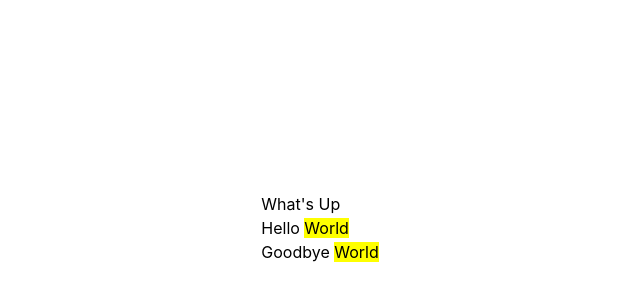
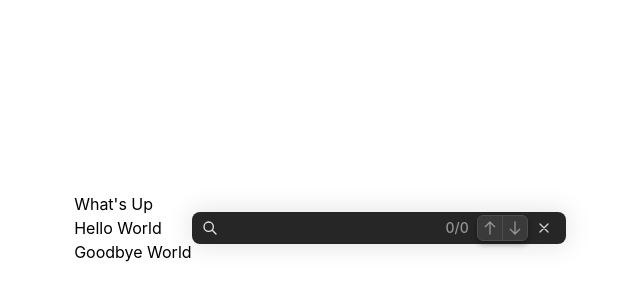
Before and after one commit to ecodercc5/ctrl-f-finder, a React (Create React App) app: page / in a window 1280 px wide. Shown: the part 172-472 px from the top of the page, without its empty margins (320-960 px from the left). Built offline with nearby package versions, Linux system fonts and the light colour scheme.

Commit message:
interaction working

```diff
--- a/src/App.tsx
+++ b/src/App.tsx
@@ -1,29 +1,45 @@
-// import "./test";
-
 import { useEffect, useRef, useState } from "react";
 import { Finder } from "./components/Finder";
-import { reduceMatches } from "./core";
+import { getMatches, Match } from "./core";
+import { Highlights } from "./Highlights";
 
 function App() {
   const iframeRef = useRef<HTMLDivElement>(null);
-  const [matches, setMatches] = useState<[Node, [number, number]][]>([]);
+  const [matches, setMatches] = useState<Match[]>([]);
+  const [activeIndex, setActiveIndex] = useState(-1);
+  const [search, setSearch] = useState("");
 
   useEffect(() => {
     const iframe = iframeRef.current!;
 
-    const matches = reduceMatches<[Node, [number, number]][]>(
-      iframe,
-      "World",
-      (curr, [node, range]) => [...curr, [node, range]],
-      []
-    );
+    const matches = getMatches(iframe, search);
+
+    if (matches.length) {
+      setActiveIndex(0);
+    } else {
+      setActiveIndex(-1);
+    }
 
     setMatches(matches);
 
     console.log(matches);
-  }, []);
+  }, [search]);
 
-  const getHighlightKey = () => {};
+  const numMatches = matches.length;
+  const currentMatch = activeIndex + 1;
+
+  const handleUp = () => {
+    const prevActiveIndex =
+      activeIndex - 1 >= 0 ? activeIndex - 1 : matches.length - 1;
+
+    setActiveIndex(prevActiveIndex);
+  };
+
+  const handleDown = () => {
+    const index = (activeIndex + 1) % matches.length;
+
+    setActiveIndex(index);
+  };
 
   return (
     <div className="App">
@@ -33,35 +49,16 @@ function App() {
         <div>Goodbye World</div>
       </div>
 
-      {matches.map((match) => {
-        const [node, range] = match;
-
-        const rangeObject = document.createRange();
-
-        rangeObject.setStart(node, range[0]);
-        rangeObject.setEnd(node, range[1]);
-
-        const rect = rangeObject.getBoundingClientRect();
-
-        const { top, left, height, width } = rect;
-
-        return (
-          <div
-            key={`${top}${left}${height}${width}`}
-            style={{
-              background: "#FEFF00",
-              height,
-              width,
-              top,
-              left,
-              position: "absolute",
-              zIndex: -1,
-            }}
-          />
-        );
-      })}
-
-      {/* <Finder /> */}
+      <Highlights activeMatchIndex={activeIndex} matches={matches} />
+      <Finder
+        search={search}
+        currentMatch={currentMatch}
+        numMatches={numMatches}
+        onSearchChange={setSearch}
+        onClear={() => setSearch("")}
+        onUp={handleUp}
+        onDown={handleDown}
+      />
     </div>
   );
 }
--- /dev/null
+++ b/src/Highlights.tsx
@@ -0,0 +1,35 @@
+import React from "react";
+import { Highlight } from "./components/Highlight";
+import { getHighlightDimensions, Match } from "./core";
+
+interface Props {
+  matches: Match[];
+  activeMatchIndex: number;
+}
+
+export const Highlights: React.FC<Props> = ({ matches, activeMatchIndex }) => {
+  const getHighlightKey = () => {};
+
+  return (
+    <>
+      {matches.map((match, i) => {
+        const [node, range] = match;
+        const { x, y, height, width } = getHighlightDimensions(node, range);
+        const isActive = i === activeMatchIndex;
+
+        const key = `${x}${y}${height}${width}`;
+
+        return (
+          <Highlight
+            key={key}
+            isActive={isActive}
+            x={x}
+            y={y}
+            height={height}
+            width={width}
+          />
+        );
+      })}
+    </>
+  );
+};
--- a/src/components/Finder.tsx
+++ b/src/components/Finder.tsx
@@ -5,7 +5,25 @@ import {
   XIcon,
 } from "@heroicons/react/outline";
 
-export const Finder = () => {
+interface Props {
+  search: string;
+  onSearchChange: (search: string) => any;
+  numMatches: number;
+  currentMatch: number;
+  onDown: () => any;
+  onUp: () => any;
+  onClear: () => any;
+}
+
+export const Finder: React.FC<Props> = ({
+  search,
+  onSearchChange,
+  numMatches,
+  currentMatch,
+  onUp,
+  onDown,
+  onClear,
+}) => {
   return (
     <div
       className="finder min-w-[326px] h-[32px] bg-main rounded-lg
@@ -13,24 +31,30 @@ export const Finder = () => {
     >
       <div className="flex items-center">
         <SearchIcon className="w-4 h-4 text-main-gray mr-2.5" />
-        <input className="bg-transparent text-main-gray outline-none text-sm" />
+        <input
+          className="bg-transparent text-main-gray outline-none text-sm"
+          value={search}
+          onChange={(e) => onSearchChange(e.target.value)}
+        />
       </div>
 
       <div className="flex items-center gap-2">
-        <span className="font-medium text-dark-gray text-sm">0/0</span>
+        <span className="font-medium text-dark-gray text-sm">
+          {currentMatch}/{numMatches}
+        </span>
 
         <div className="flex items-center gap-1">
           <div className="arrow-container flex items-stretch bg-secondary rounded-md h-full">
-            <button className="p-1">
+            <button className="p-1" onClick={onUp}>
               <ArrowUpIcon className="w-4 h-4 stroke-2 stroke-dark-gray" />
             </button>
             <div className="self-stretch w-[1px] bg-[#4d4d4d]" />
-            <button className="p-1">
+            <button className="p-1" onClick={onDown}>
               <ArrowDownIcon className="w-4 h-4 stroke-2 stroke-dark-gray" />
             </button>
           </div>
 
-          <button className="p-1">
+          <button className="p-1" onClick={onClear}>
             <XIcon className="w-4 h-4 stroke-3 stroke-secondary-gray" />
           </button>
         </div>
--- /dev/null
+++ b/src/components/Highlight.tsx
@@ -0,0 +1,26 @@
+import React from "react";
+
+interface Props {
+  isActive?: boolean;
+  x: number;
+  y: number;
+  height: number;
+  width: number;
+}
+
+export const Highlight: React.FC<Props> = ({
+  isActive,
+  x,
+  y,
+  height,
+  width,
+}) => {
+  const bg = isActive ? "bg-[#FF9632]" : "bg-[#FEFF00]";
+
+  return (
+    <div
+      className={`absolute ${bg} -z-10`}
+      style={{ top: y, left: x, height, width }}
+    />
+  );
+};
--- /dev/null
+++ b/src/components/HighlightsContainer.tsx
@@ -0,0 +1,5 @@
+import React from "react";
+
+export const HighlightsContainer = () => {
+  return <div>HighlightsContainer</div>;
+};
--- a/src/core.ts
+++ b/src/core.ts
@@ -1,4 +1,5 @@
 export type Range = [number, number];
+export type Match = [Node, Range];
 
 // count how many times instance appears in str
 const countInstancesFromString = (str: string, instance: string) => {
@@ -58,7 +59,7 @@ const loopMatchesWithCallback = (
 export const reduceMatches = <T>(
   node: Node,
   instance: string,
-  reducer: (prev: T, curr: [Node, [number, number]]) => T,
+  reducer: (prev: T, curr: Match) => T,
   initial: T
 ): T => {
   const indices = isTextNode(node)
@@ -92,7 +93,7 @@ const getMatchIndices = (str: string, instance: string) => {
     const substring = str.substring(start, end);
 
     // found a match
-    if (substring === instance) {
+    if (substring.toLowerCase() === instance.toLowerCase()) {
       indices.push([start, end]);
       i = end - 1;
     }
@@ -101,53 +102,43 @@ const getMatchIndices = (str: string, instance: string) => {
   return indices;
 };
 
-setTimeout(() => {
-  const iframe = document.querySelector("#iframe")!;
+export const getMatches = (element: HTMLElement, search: string): Match[] => {
+  if (search === "") {
+    return [];
+  }
 
-  //   loopMatchesWithCallback(iframe, "World", (textNode, range) => {
-  //     console.log(textNode, range);
-  //   });
-
-  const matches = reduceMatches<[Node, [number, number]][]>(
-    iframe,
-    "World",
-    (curr, [node, range]) => [...curr, [node, range]],
+  return reduceMatches<[Node, [number, number]][]>(
+    element,
+    search,
+    (curr, match) => [...curr, match],
     []
   );
+};
 
-  // matches.forEach(([node, range]) => {
-  //   console.log(node, range);
+interface IDimensions {
+  x: number;
+  y: number;
+  width: number;
+  height: number;
+}
 
-  //   // find position on the screen
-  //   const rangeObject = document.createRange();
+export const getHighlightDimensions = (
+  textNode: Node,
+  range: [number, number]
+): IDimensions => {
+  const rangeObject = document.createRange();
 
-  //   rangeObject.setStart(node, range[0]);
-  //   rangeObject.setEnd(node, range[1]);
+  rangeObject.setStart(textNode, range[0]);
+  rangeObject.setEnd(textNode, range[1]);
 
-  //   const rect = rangeObject.getBoundingClientRect();
+  const rect = rangeObject.getBoundingClientRect();
 
-  //   const highlight = document.createElement("div");
+  const { top: y, left: x, height, width } = rect;
 
-  //   highlight.style.height = `${rect.height}px`;
-  //   highlight.style.width = `${rect.width}px`;
-  //   highlight.style.background = `#FEFF00`;
-  //   highlight.style.position = "absolute";
-  //   highlight.style.top = `${rect.top}px`;
-  //   highlight.style.left = `${rect.left}px`;
-  //   highlight.style.zIndex = "-1";
-
-  //   console.log(rect);
-
-  //   document.documentElement.appendChild(highlight);
-  // });
-
-  //   console.log(iframe);
-  //   console.log(countMatches(iframe, "o"));
-  //   const words = "aaaa";
-
-  //   console.log(getMatchIndices(words, "aa"));
-
-  //   console.log(countInstancesFromString("aaaa", "aa"));
-}, 100);
-
-export {};
+  return {
+    x,
+    y,
+    height,
+    width,
+  };
+};
```
